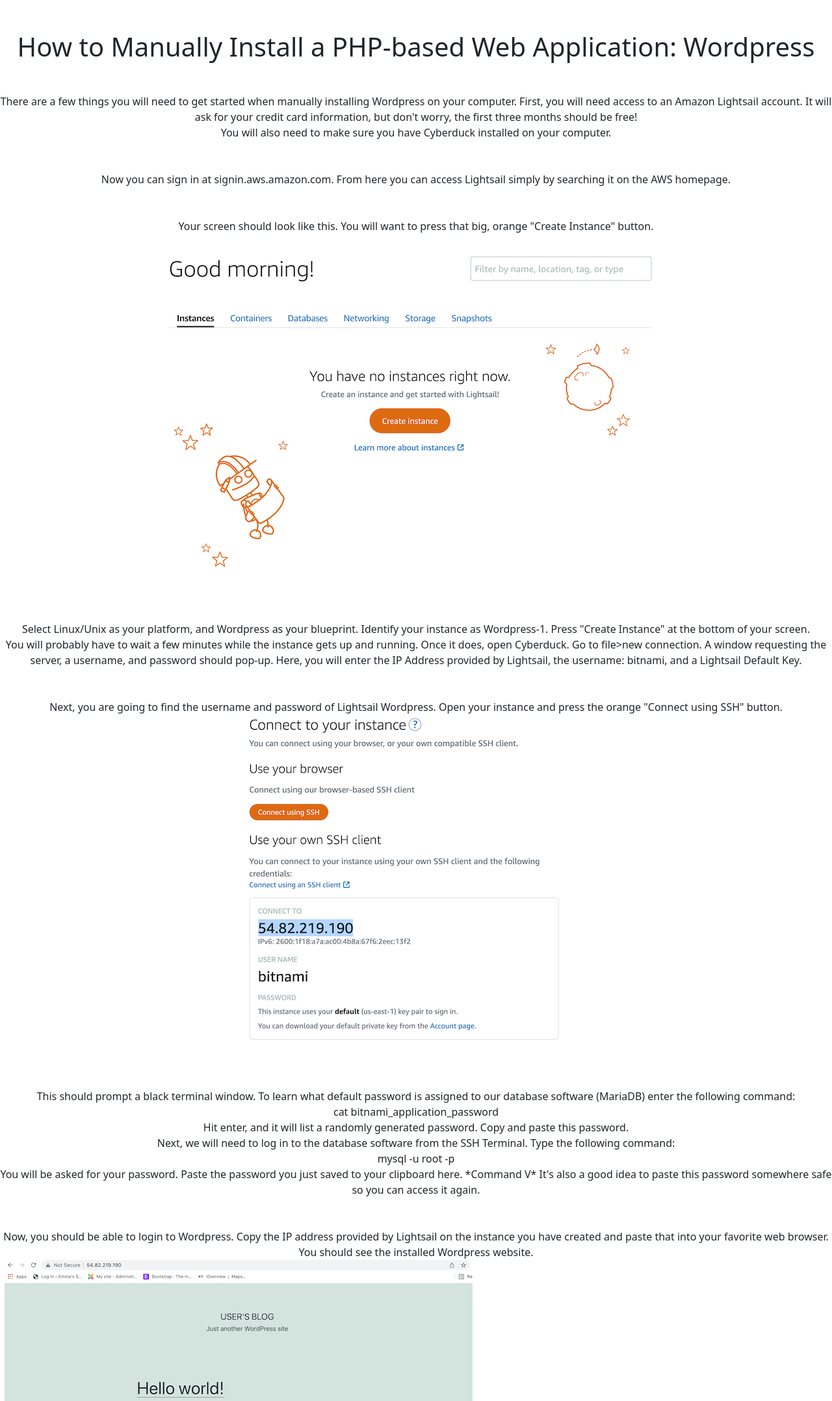
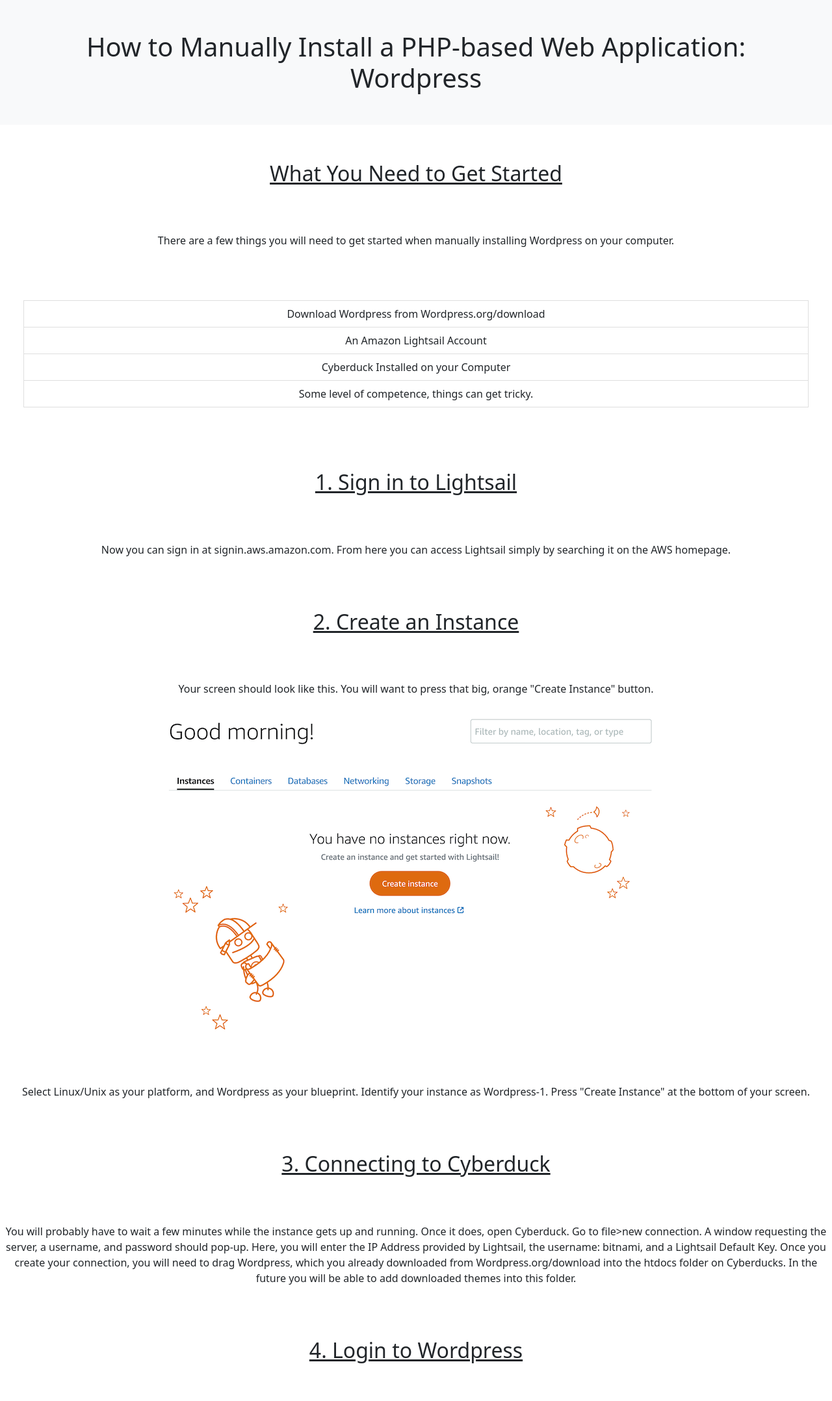
Before and after one commit to erherrle/finalexam, a plain HTML site: page index.html in a window 1280 px wide. Shown: the top 2156 px of the page at 65% size. Drawn offline with nearby package versions, Linux system fonts and the light colour scheme.

Commit message:
herewego

```diff
--- a/index.html
+++ b/index.html
@@ -14,39 +14,76 @@
     <title>Final Exam</title>
   </head>
   <body>
-    <h1 class="text-center mt-5">How to Manually Install a PHP-based Web Application: Wordpress</h1>
+  	<div class="row align-items-center">
+    <h1 class="text-center bg-light p-5">How to Manually Install a PHP-based Web Application: Wordpress</h1>
 
-    <p class="text-center mt-5">There are a few things you will need to get started when manually installing Wordpress on your computer. First, you will need access to an Amazon Lightsail account. It will ask for your credit card information, but don't worry, the first three months should be free! <br>
+   <u> <h2 class="text-center p-5">What You Need to Get Started</h2></u>
 
-    You will also need to make sure you have Cyberduck installed on your computer.</p>
 
-    <p class="text-center mt-5"> Now you can sign in at signin.aws.amazon.com. From here you can access Lightsail simply by searching it on the AWS homepage.</p>
+    <p class="text-center p-3">There are a few things you will need to get started when manually installing Wordpress on your computer. </p>
 
-    <p class="text-center mt-5 mb-5"> Your screen should look like this. You will want to press that big, orange "Create Instance" button.
+<div class="img-container p-5"
+    <ul class="list-group">
+  <li class="list-group-item">Download Wordpress from Wordpress.org/download</li>
+  <li class="list-group-item">An Amazon Lightsail Account</li>
+  <li class="list-group-item">Cyberduck Installed on your Computer</li>
+   <li class="list-group-item">Some level of competence, things can get tricky.</li>
+</ul>
+</div>
+
+
+
+    <u> <h2 class="text-center p-5">1. Sign in to Lightsail</h2></u>
+
+    <p class="text-center p-3"> Now you can sign in at signin.aws.amazon.com. From here you can access Lightsail simply by searching it on the AWS homepage.</p>
+
+     <u> <h2 class="text-center p-5">2. Create an Instance</h2></u>
+
+    <p class="text-center p-3"> Your screen should look like this. You will want to press that big, orange "Create Instance" button.
     	<img src="lightsail.png">
     </p>
 
-     <p class="text-center mt-5 mb-5">Select Linux/Unix as your platform, and Wordpress as your blueprint. Identify your instance as Wordpress-1. Press "Create Instance" at the bottom of your screen. <br>
+     <p class="text-center p-3">Select Linux/Unix as your platform, and Wordpress as your blueprint. Identify your instance as Wordpress-1. Press "Create Instance" at the bottom of your screen. <br></p>
 
-     You will probably have to wait a few minutes while the instance gets up and running. Once it does, open Cyberduck. Go to file>new connection. A window requesting the server, a username, and password should pop-up. Here, you will enter the IP Address provided by Lightsail, the username: bitnami, and a Lightsail Default Key. </p>
+      <u> <h2 class="text-center p-5">3. Connecting to Cyberduck</h2></u>
 
-     <p class="text-center mt-5 mb-5">Next, you are going to find the username and password of Lightsail Wordpress. Open your instance and press the orange "Connect using SSH" button. <br>
+     <p class="text-center p-3">You will probably have to wait a few minutes while the instance gets up and running. Once it does, open Cyberduck. Go to file>new connection. A window requesting the server, a username, and password should pop-up. Here, you will enter the IP Address provided by Lightsail, the username: bitnami, and a Lightsail Default Key. Once you create your connection, you will need to drag Wordpress, which you already downloaded from Wordpress.org/download into the htdocs folder on Cyberducks. In the future you will be able to add downloaded themes into this folder. </p>
+
+         <u> <h2 class="text-center p-5">4. Login to Wordpress</h2></u>
+
+     <p class="text-center p-3">Next, you are going to find the username and password of Lightsail Wordpress. Open your instance and press the orange "Connect using SSH" button. <br>
      	<img src="connect.png">
      </p>
 
-      <p class="text-center mt-5 mb-5">This should prompt a black terminal window. To learn what default password is assigned to our database software (MariaDB) enter the following command: <br>
-      	cat bitnami_application_password<br>
+      <p class="text-center p-3">This should prompt a black terminal window. To learn what default password is assigned to our database software (MariaDB) enter the following command: <br>
+      	cat bitnami_application_password<br></p>
+      	<p class="text-center p-3">
       	Hit enter, and it will list a randomly generated password. Copy and paste this password.<br>
       	Next, we will need to log in to the database software from the SSH Terminal. Type the following command:<br>
-      	mysql -u root -p<br>
-      You will be asked for your password. Paste the password you just saved to your clipboard here. *Command V* It's also a good idea to paste this password somewhere safe so you can access it again.</p>
+      	mysql -u root -p<br></p>
+      <p class="text-center p-3">You will be asked for your password. Paste the password you just saved to your clipboard here. *Command V* It's also a good idea to paste this password somewhere safe so you can access it again.</p>
 
-<p class="text-center mt-5 mb-5"> Now, you should be able to login to Wordpress. Copy the IP address provided by Lightsail on the instance you have created and paste that into your favorite web browser. You should see the installed Wordpress website.<br>
-	<img src="wp.png">
+<p class="text-center p-3"> Now, you should be able to login to Wordpress. Copy the IP address provided by Lightsail on the instance you have created and paste that into your favorite web browser. You should see the installed Wordpress website.<br>
+	<img class="p-5" src="wp.png"></p>
+<p class="text-center">
 At the end of your IP address in your search bar add /wp-admin and you will be brought to login screen for the backend of Wordpress. To login enter the username: user and paste the password that you generated in the black terminal window.
+</p>
 
-<h2 class="text-center mt-5 mb-5"> Congratulations! You should now be able to access and edit your Wordpress page.
-	<video>https://www.youtube.com/watch?v=kYY88h5J86A</video>
+<h2 class="text-center p-5"> Congratulations! You should now be able to access and edit your Wordpress page.</h2>
+
+<style>
+	.img-container {text-align: center;}
+</style>
+
+<div class="img-container p-5">
+	<div class="row ">
+    <a href="https://www.youtube.com/watch?v=kYY88h5J86A">
+<button type="button" class="btn btn-primary btn-lg">Click here for a Wordpress Tutorial for Beginners!</button>
+	</a>
+</div>
+  </div>
+
+</div>
     <!-- Optional JavaScript; choose one of the two! -->
 
     <!-- Option 1: Bootstrap Bundle with Popper -->
```
